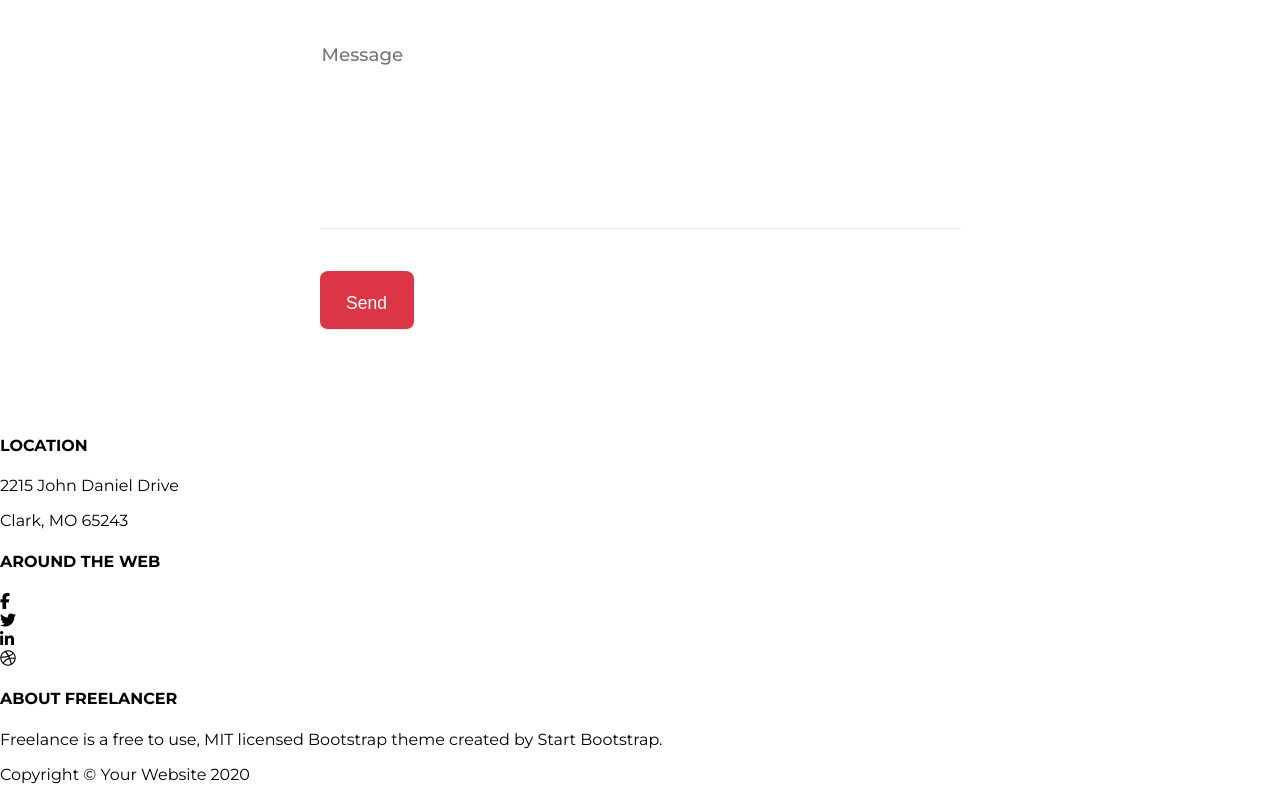
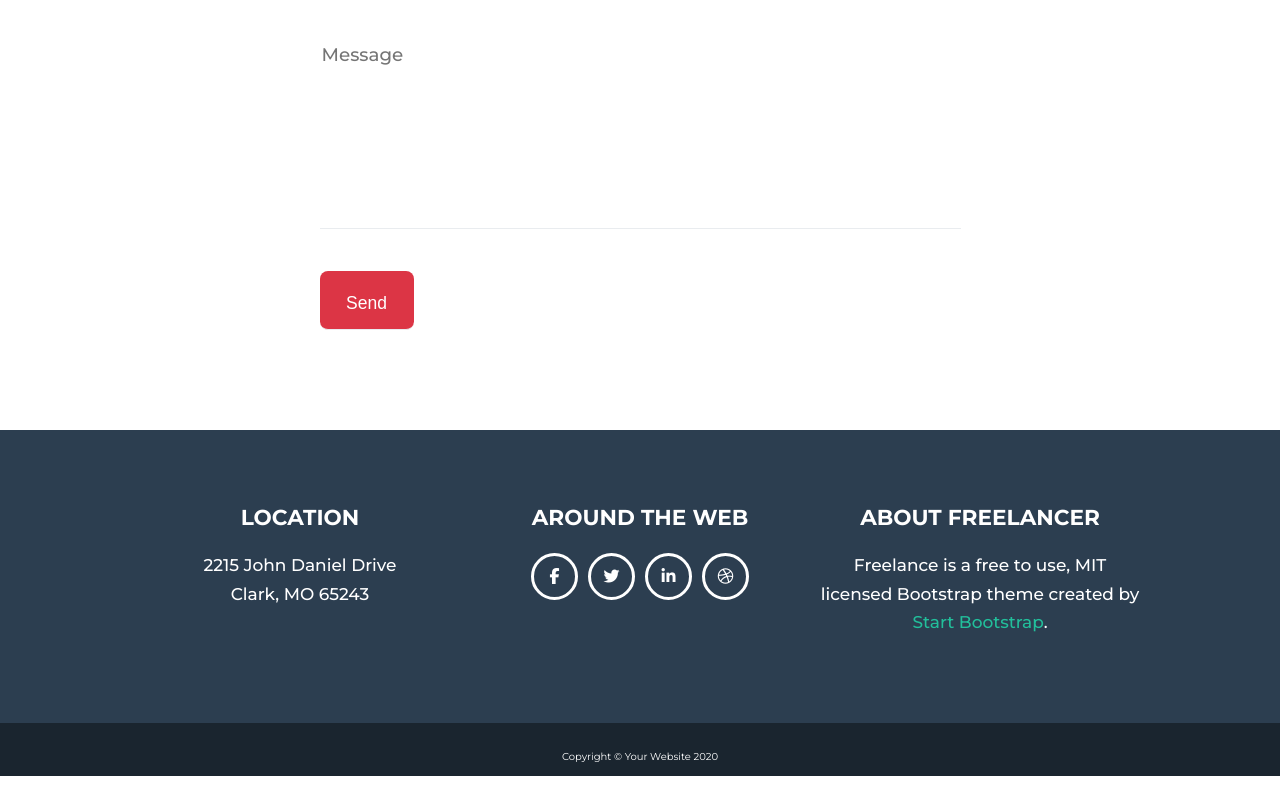
Before and after one commit to M8Eggman/Start-Css, a plain HTML site: page index.html in a window 1280 px wide. Shown: the part 3343-4143 px from the top of the page. After the commit the page ends 4119 px from the top, so only its background shows below. Drawn offline with Linux system fonts and the light colour scheme.

Commit message:
ajout de style dans le footer

```diff
--- a/index.html
+++ b/index.html
@@ -96,45 +96,44 @@
     </section>
 </main>
 <footer>
-    <section class="sectionDiv">
+    <section class="footerSectionDiv">
         <div>
-            <div class="footerH4">
-                <h4>LOCATION</h4>
+            <div class="footerH3">
+                <h3>LOCATION</h3>
             </div>
             <div class="footerContenu">
-                <p>2215 John Daniel Drive</p>
-                <p>Clark, MO 65243</p>
+                <p>2215 John Daniel Drive <br> Clark, MO 65243</p>
             </div>
         </div>
         <div>
-            <div class="footerH4">
-                <h4>AROUND THE WEB</h4>
+            <div class="footerH3">
+                <h3>AROUND THE WEB</h3>
             </div>
-            <div class="footerContenu">
+            <div class="footerIcone">
                 <div class="icone1">
-                    <i class="fa-brands fa-facebook-f"></i>
+                    <a href=""><i class="fa-brands fa-facebook-f"></i></a>
                 </div>
                 <div class="icone2">
-                    <i class="fa-brands fa-twitter"></i>
+                    <a href=""><i class="fa-brands fa-twitter"></i></a>
                 </div>
                 <div class="icone3">
-                    <i class="fa-brands fa-linkedin-in"></i>
+                    <a href=""><i class="fa-brands fa-linkedin-in"></i></a>
                 </div>
                 <div class="icone4">
-                    <i class="fa-brands fa-dribbble"></i>
+                    <a href=""><i class="fa-brands fa-dribbble"></i></a>
                 </div>
             </div>
         </div>
         <div>
-            <div class="footerH4">
-                <h4>ABOUT FREELANCER</h4>
+            <div class="footerH3">
+                <h3>ABOUT FREELANCER</h3>
             </div>
             <div class="footerContenu">
-                <p>Freelance is a free to use, MIT licensed Bootstrap theme created by <a href="">Start Bootstrap</a>.</p>
+                <p>Freelance is a free to use, MIT licensed Bootstrap theme created by <br><a href="">Start Bootstrap</a>.</p>
             </div>
         </div>
     </section>
-    <section class="sectionP">
+    <section class="footerSectionP">
         <p>Copyright &copy Your Website 2020</p>
     </section>
 </footer>
--- a/public/styles/style.css
+++ b/public/styles/style.css
@@ -156,6 +156,7 @@ nav {
 }
 .sectionContactForm div:last-of-type input {
     padding-top: 7px;
+    margin-bottom: 0;
     width: 94px;
     height: 59px;
     border-radius: 8px;
@@ -175,5 +176,63 @@ nav {
     position: relative;
     bottom: 74px;
 }
-
 /* footer */
+footer {
+    background-color: #2c3e50;
+    color: white;
+    margin-top: 100px;
+}
+.footerSectionDiv > div {
+    margin-top: 52px;
+    width: 320px;
+    text-align: center;
+}
+.footerH3 {
+    font-size: 18.5px;
+}
+.footerSectionDiv {
+    display: flex;
+    justify-content: center;
+    gap: 20px;
+    height: 293px;
+}
+.footerSectionP {
+    background-color: #1a252f;
+    display: flex;
+    justify-content: center;
+    align-items: center;
+    height: 53px;
+}
+.footerSectionP p {
+    margin-top: 13px;
+    margin-bottom: 0;
+    font-size: 10px;
+}
+.footerContenu {
+    line-height: 1.65;
+}
+.footerContenu p {
+    font-size: 17px;
+    font-weight: 500;
+}
+.footerContenu a {
+    color: #22bf9b;
+}
+.footerIcone {
+    margin-top: 23px;
+    display: flex;
+    gap: 10px;
+    justify-content: center;
+}
+.footerIcone div {
+    border: 3px solid white;
+    border-radius: 50%;
+    width: 41px;
+    height: 41px;
+    display: flex;
+    justify-content: center;
+    align-items: center;
+}
+.footerIcone a {
+    color: white;
+}
```
